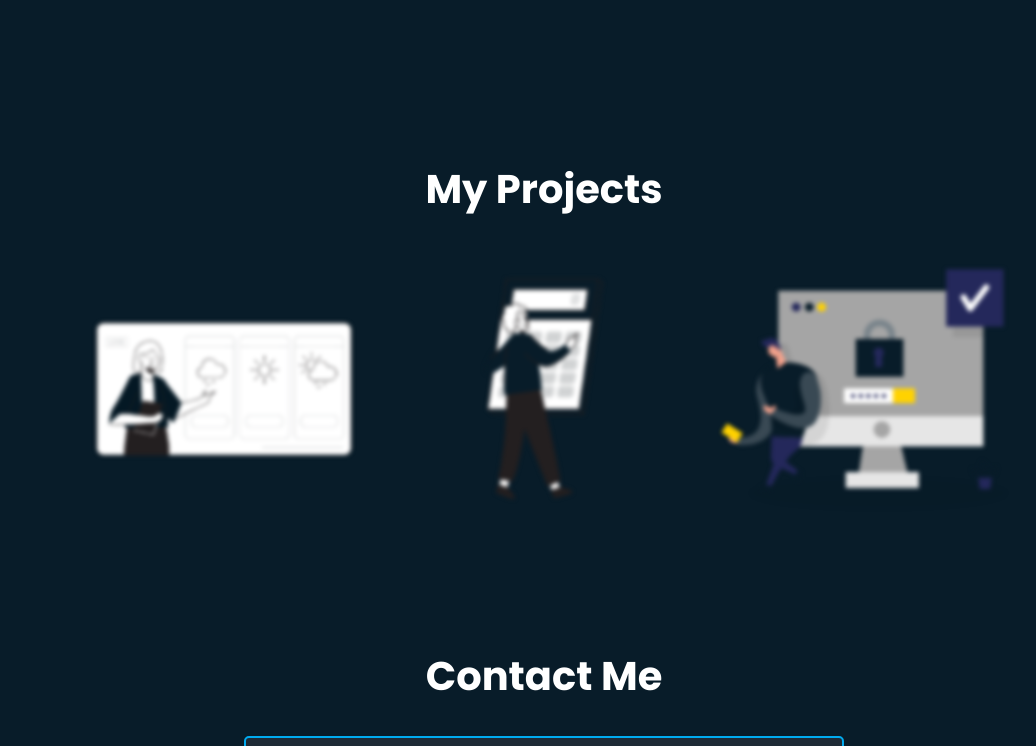
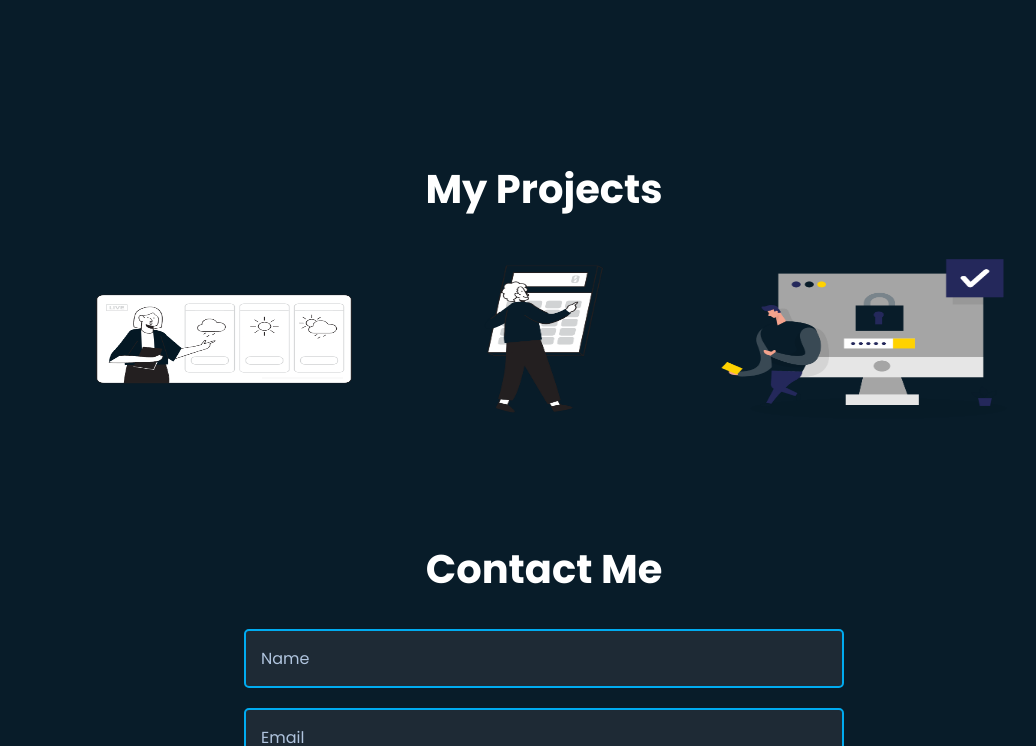
Before and after one commit to chrispasx/Portfolio, a browser extension: page index.html in a window 1280 px wide. Shown: the part 769-1515 px from the top of the page, without its empty margins (96-1132 px from the left). Drawn offline with nearby package versions, Linux system fonts and the light colour scheme; some packages are replaced by stand-ins of ours; a script that the page names is missing.

Commit message:
added social media links and pw generator

```diff
--- a/index.html
+++ b/index.html
@@ -43,9 +43,9 @@
             <img src="photos/11.png" alt="home image">
         </div>
         <div class="social">
-            <a href="#"><i class='bx bxl-facebook-circle'></i></a>
-            <a href="#"><i class='bx bxl-github'></i></a>
-            <a href="#"><i class='bx bxl-linkedin'></i></a>
+            <a href="https://github.com/chrispasx" target="_blank"><i class='bx bxl-github'></i></a>
+            <a href="https://www.linkedin.com/in/christodoulos-paschalis-a53b8b268/" target="_blank"><i
+                    class='bx bxl-linkedin'></i></a>
         </div>
     </section>
 
@@ -53,17 +53,46 @@
     <section class="projects">
         <h2>My Projects</h2>
         <div class="project-container">
-			<div class="project1">
-				<a href="./weather_app/index.html" target="_blank"><img src="/photos/photos-projects/Weather.png" alt="weather app" class="weather"></a>
+            <a href="./weather_app/index.html" target="_blank" class="flip-card">
+                <div class="flip-card-inner">
+                    <div class="flip-card-front">
+                        <img src="/photos/photos-projects/Weather.png" alt="weather app" class="weather">
                     </div>
-			<div class="project2">
-				<a href="#"><img src="/photos/photos-projects/calculator.png" alt="calculator" class="calculator"></a>
-			</div>
-			<div class="project1">
-				<a href="#"><img src="/photos/photos-projects/password.png" alt="password generator" class="password"></a>
+                    <div class="flip-card-back">
+                        <h3>Weather App</h3>
+                        <p>You can check the weather in real time. </p>
                     </div>
                 </div>
+            </a>
+
+            <a href="#" class="flip-card">
+                <div class="flip-card-inner">
+                    <div class="flip-card-front">
+                        <img src="/photos/photos-projects/calculator.png" alt="calculator" class="calculator">
+                    </div>
+                    <div class="flip-card-back">
+                        <h3>Calculator</h3>
+                        <p>A simple calculator built with HTML, CSS, and JavaScript that performs basic arithmetic
+                            operations with an intuitive interface.</p>
+                    </div>
+                </div>
+            </a>
+
+            <a href="./password/index.html" class="flip-card">
+                <div class="flip-card-inner">
+                    <div class="flip-card-front">
+                        <img src="/photos/photos-projects/password.png" alt="password generator" class="password">
+                    </div>
+                    <div class="flip-card-back">
+                        <h3>Password Generator</h3>
+                        <p>A password generator that creates strong, random passwords using customizable options like
+                            length, built with HTML, CSS, and JavaScript.</p>
+                    </div>
+                </div>
+            </a>
+        </div>
     </section>
+
 
 
 
--- /dev/null
+++ b/password/index.css
@@ -0,0 +1,45 @@
+body {
+    font-family: Arial, Helvetica, sans-serif;
+    background: #1f2b3b;
+    color: white;
+    text-align: center;
+	min-width: 400px;
+	min-height : 200px;
+}
+
+h1 {
+    margin-top: 40px;
+}
+
+span{
+    color: #4bdf87;
+}
+
+hr{
+    border: 1px solid #293546;
+    width: 80%;
+}
+
+button{
+    border: none;
+    border-radius: 8px;
+    padding: 10px;
+    background-color: #11b980;
+    color: white;
+}
+
+input{
+ border: none;
+ border-radius: 8px;
+ margin: 5px;
+ padding: 5px;
+ display: inline-block;
+ width: 40%;
+ background-color: #263449;
+ color: #55f48e ;
+ text-align: center;
+}
+
+button:hover{
+    cursor: pointer;
+}
--- a/style.css
+++ b/style.css
@@ -427,38 +427,63 @@ li .quote:hover {
   margin-top: 20px;
 }
 
-  .project {
-    background-color: #f0f0f0;
-    padding: 20px;
-    width: 200px;
-    height: 150px;
-    border-radius: 10px;
-    box-shadow: 0 4px 8px rgba(0, 0, 0, 0.1);
-  }
-
-  .projects h2{
+.projects h2 {
   color: white;
   font-size: 2.5rem;
 }
 
-  .project-container a{
-    text-decoration: none;
-    color: white;
+.flip-card {
+  background-color: transparent;
+  width: 300px;
+  height: 200px;
+  perspective: 1000px;
 }
 
-  .project-container a img {
+.flip-card-inner {
+  position: relative;
   width: 100%;
-    max-width: 300px;
-    border-radius: 10px;
-    filter: blur(2px);
-    transition: transform 0.3s, box-shadow 0.3s;
-    transition: filter 0.8s, transform 0.8s , box-shadow 0.3s;;
+  height: 100%;
+  text-align: center;
+  transition: transform 0.8s;
+  transform-style: preserve-3d;
 }
 
-.project-container a img:hover {
-    filter: blur(0);
-    transform: scale(1.05);
-    box-shadow: 0 8px 15px rgba(0, 0, 0, 0.3);
+.flip-card:hover .flip-card-inner {
+  transform: rotateY(180deg);
+}
+
+.flip-card-front, .flip-card-back {
+  position: absolute;
+  width: 100%;
+  height: 100%;
+  backface-visibility: hidden;
+  border-radius: 10px;
+}
+
+.flip-card-front img {
+  width: 100%;
+  height: 100%;
+  border-radius: 10px;
+}
+
+.flip-card-back {
+  background-color: #2980b9;
+  color: white;
+  display: flex;
+  align-items: center;
+  justify-content: center;
+  flex-direction: column;
+  transform: rotateY(180deg);
+  padding: 20px;
+}
+
+.flip-card-back h3 {
+  margin: 0;
+  font-size: 1.5rem;
+}
+
+.flip-card-back p {
+  font-size: 1rem;
 }
 
 
@@ -466,6 +491,21 @@ li .quote:hover {
 
 
 /* ANIMATIONS */
+
+@keyframes scale {
+    0% {
+        transform: scale(1);
+    }
+    100% {
+        transform: scale(1.05);
+    }
+
+}
+
+
+
+
+
 @keyframes showRight {
     100% {
         width: 0;
```
Also changed, not shown: password/index.html (added, +16 -0 lines), password/index.js (added, +21 -0 lines), password/package.json (added, +14 -0 lines), password/vite.config.js (added, +7 -0 lines), password/README.md (added), password/icon1.png (added), password/manifest.json (added). Lines whose indentation alone changed are shown as unchanged.
